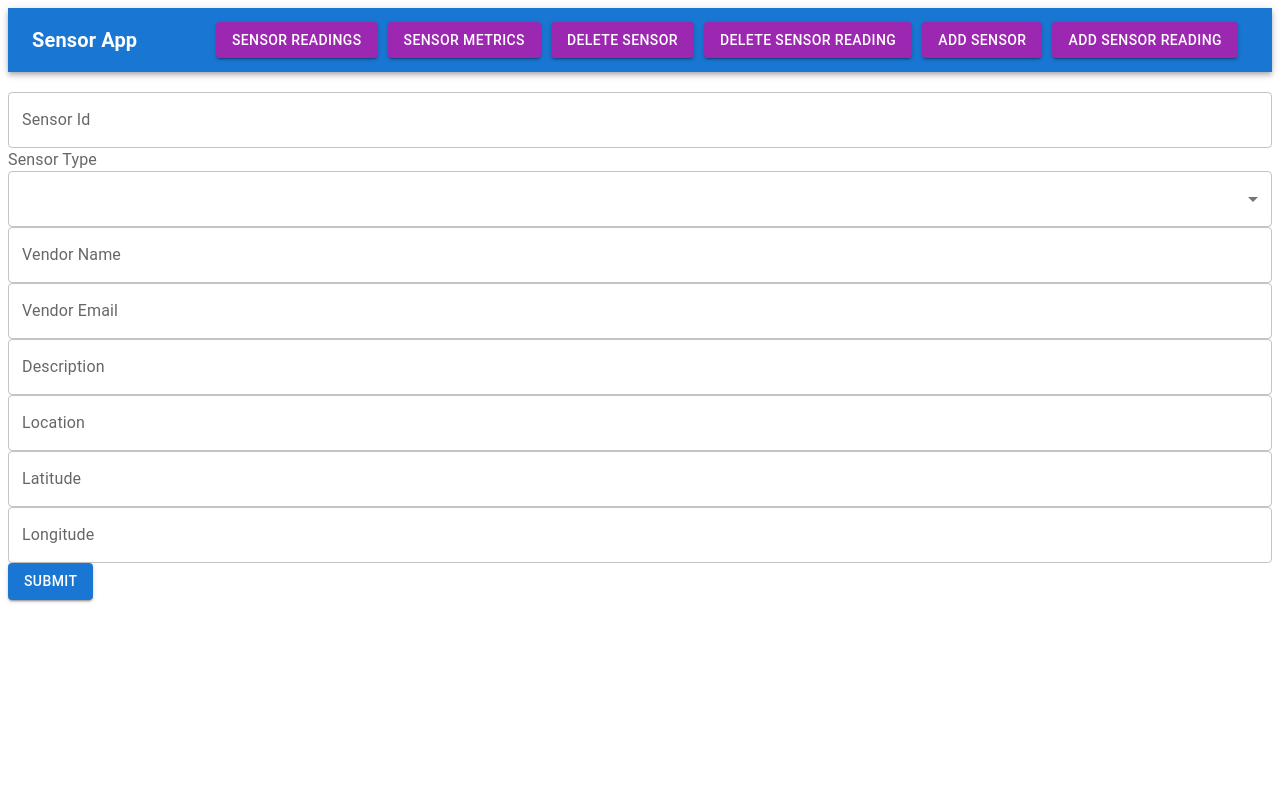
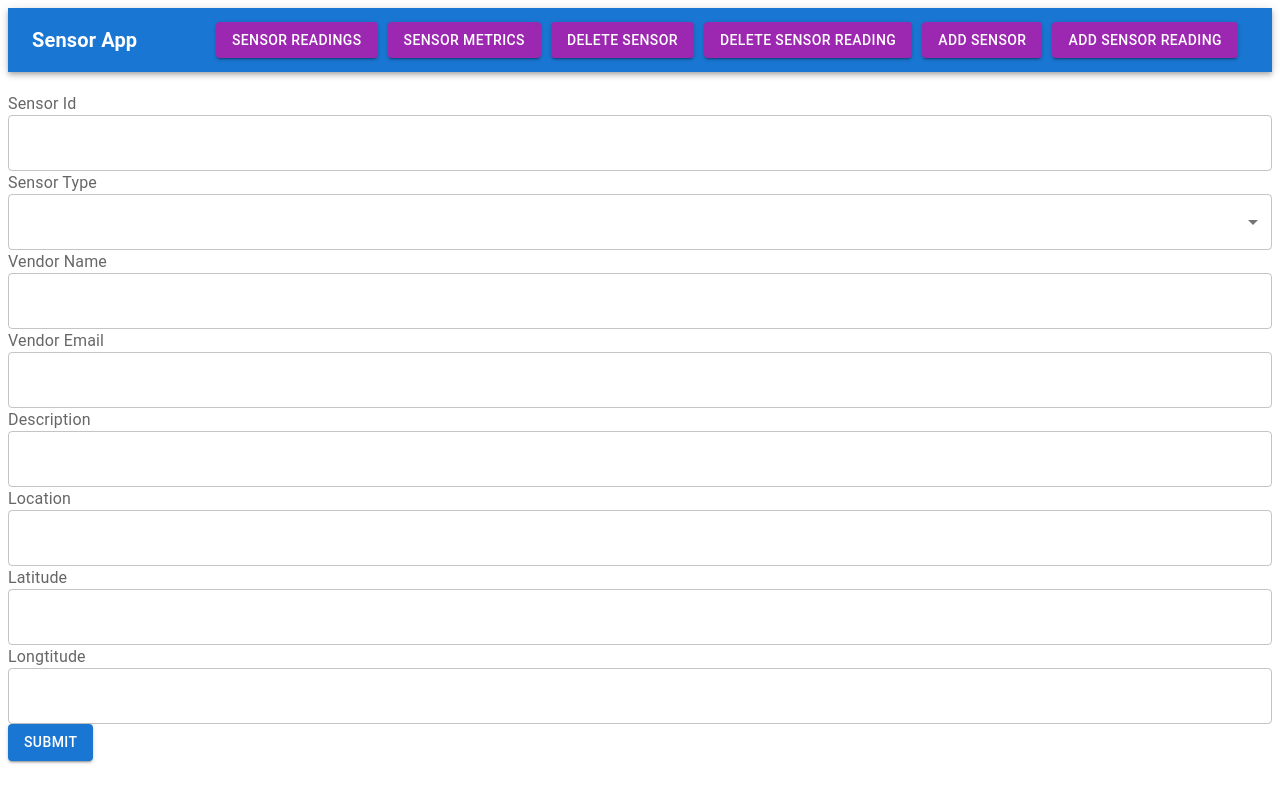
Before and after one commit to gerasmark/ReportingService, a Next.js app in the folder frontend/: page /addSensor in a window 1280 px wide. Built offline with nearby package versions, Linux system fonts and the light colour scheme.

Commit message:
minor changes in sensor pages

```diff
--- a/frontend/app/addSensor/page.tsx
+++ b/frontend/app/addSensor/page.tsx
@@ -47,6 +47,7 @@ const addSensorPage = () => {
         <AppBar />
         <main style={{ marginTop: '20px' }}></main>
     <form onSubmit={handleSubmit(handleFilterSubmit)}>
+    <InputLabel>Sensor Id</InputLabel>
       <Controller
         name="sensorId"
         control={control}
@@ -54,7 +55,7 @@ const addSensorPage = () => {
         render={({ field }) => (
           <TextField
             {...field}
-            label="Sensor Id"
+            // label="Sensor Id"
             variant="outlined"
             fullWidth
           />
@@ -68,7 +69,7 @@ const addSensorPage = () => {
         render={({ field }) => (
           <Select
           {...field}
-          label="Type"
+          // label="Type"
           variant="outlined"
           fullWidth
           >
@@ -78,7 +79,7 @@ const addSensorPage = () => {
         </Select>
         )}
       />
-
+      <InputLabel>Vendor Name</InputLabel>
       <Controller
         name="vendorName"
         control={control}
@@ -86,12 +87,13 @@ const addSensorPage = () => {
         render={({ field }) => (
           <TextField
             {...field}
-            label="Vendor Name"
+            // label="Vendor Name"
             variant="outlined"
             fullWidth
           />
         )}
       />
+      <InputLabel>Vendor Email</InputLabel>
       <Controller
         name="vendorEmail"
         control={control}
@@ -99,12 +101,13 @@ const addSensorPage = () => {
         render={({ field }) => (
           <TextField
             {...field}
-            label="Vendor Email"
+            // label="Vendor Email"
             variant="outlined"
             fullWidth
           />
         )}
       />
+      <InputLabel>Description</InputLabel>
       <Controller
         name="description"
         control={control}
@@ -112,12 +115,13 @@ const addSensorPage = () => {
         render={({ field }) => (
           <TextField
             {...field}
-            label="Description"
+            // label="Description"
             variant="outlined"
             fullWidth
           />
         )}
       />
+      <InputLabel>Location</InputLabel>
       <Controller
         name="location"
         control={control}
@@ -125,12 +129,13 @@ const addSensorPage = () => {
         render={({ field }) => (
           <TextField
             {...field}
-            label="Location"
+            // label="Location"
             variant="outlined"
             fullWidth
           />
         )}
       />
+      <InputLabel>Latitude</InputLabel>
       <Controller
         name="latitude"
         control={control}
@@ -138,12 +143,13 @@ const addSensorPage = () => {
         render={({ field }) => (
           <TextField
             {...field}
-            label="Latitude"
+            // label="Latitude"
             variant="outlined"
             fullWidth
           />
         )}
       />
+      <InputLabel>Longtitude</InputLabel>
       <Controller
         name="longitude"
         control={control}
@@ -151,7 +157,7 @@ const addSensorPage = () => {
         render={({ field }) => (
           <TextField
             {...field}
-            label="Longitude"
+            // label="Longitude"
             variant="outlined"
             fullWidth
           />
--- a/frontend/package.json
+++ b/frontend/package.json
@@ -23,10 +23,13 @@
     "@types/react-dom": "18.2.7",
     "chart.js": "^2.9.4",
     "date-fns": "^2.30.0",
+    "leaflet": "^1.9.4",
     "next": "13.4.19",
     "react": "18.2.0",
     "react-dom": "18.2.0",
     "react-hook-form": "^7.46.2",
+    "react-leaflet": "^4.2.1",
+    "react-leaflet-geosearch": "^0.3.4",
     "typescript": "5.2.2"
   },
   "devDependencies": {
```
Also changed, not shown: frontend/app/addSensorReading/page.tsx (+14 -5 lines), 1 other file (tests, documents, lock files or other folders).
